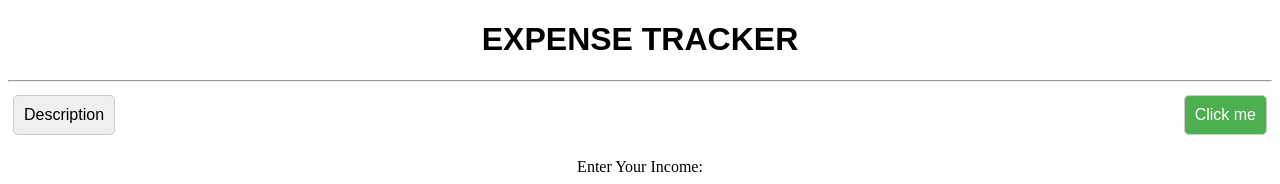
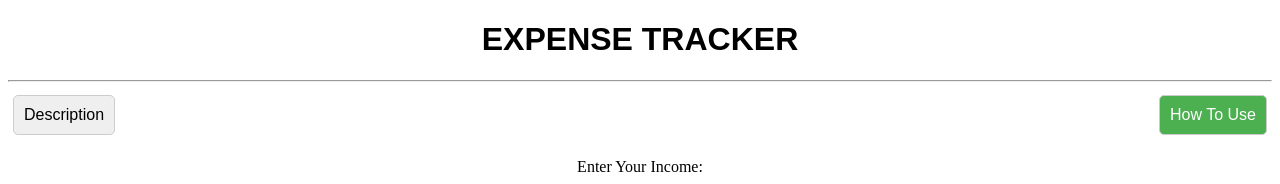
Before and after one commit to akhilesh4700/Expense-Tracker, a plain HTML site: page index.html in a window 1280 px wide. Shown: the top 184 px of the page. Drawn offline with Linux system fonts and the light colour scheme.

Commit message:
modified

```diff
--- a/index.html
+++ b/index.html
@@ -14,7 +14,7 @@
     </center>
     <div class="desc">
         <input type="button" value="Description" id="b1">
-        <button id="b2">Click me</button>
+        <button id="b2">How To Use</button>
     </div>
 
     <center>
```
